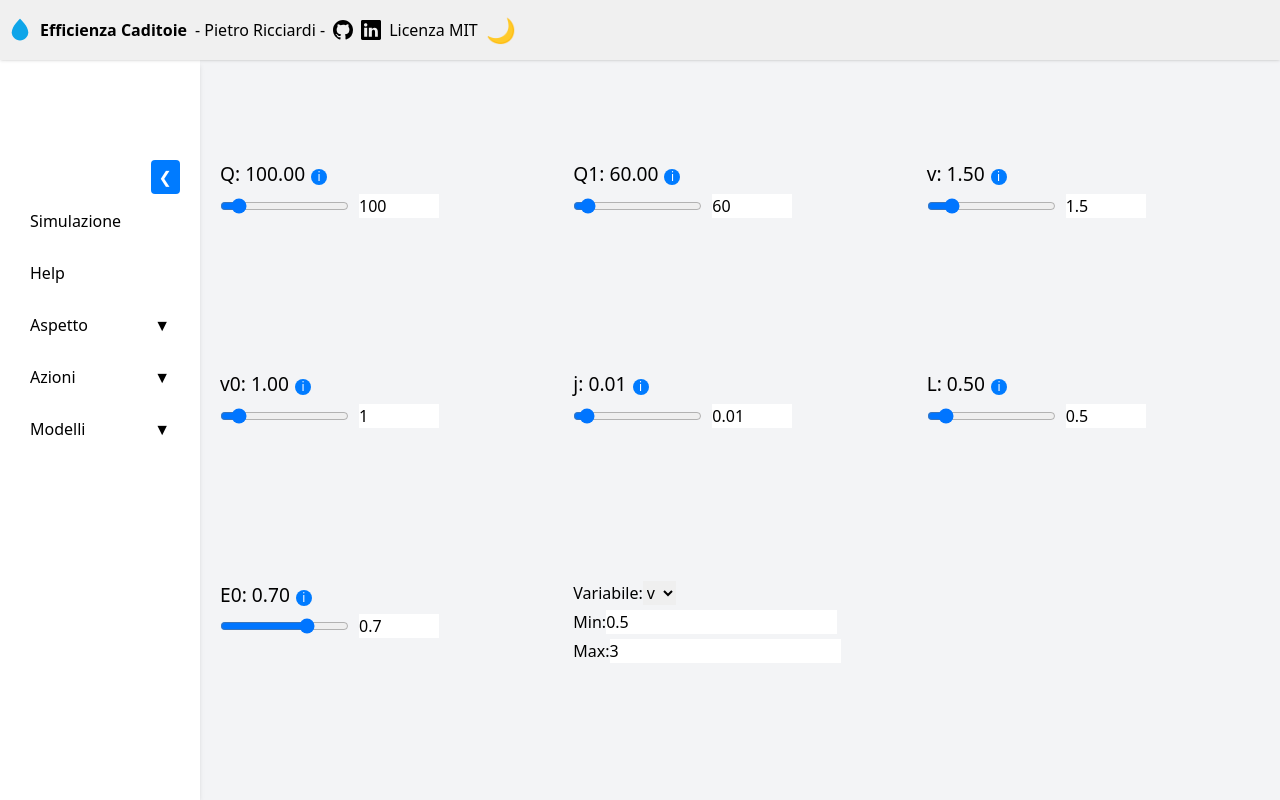
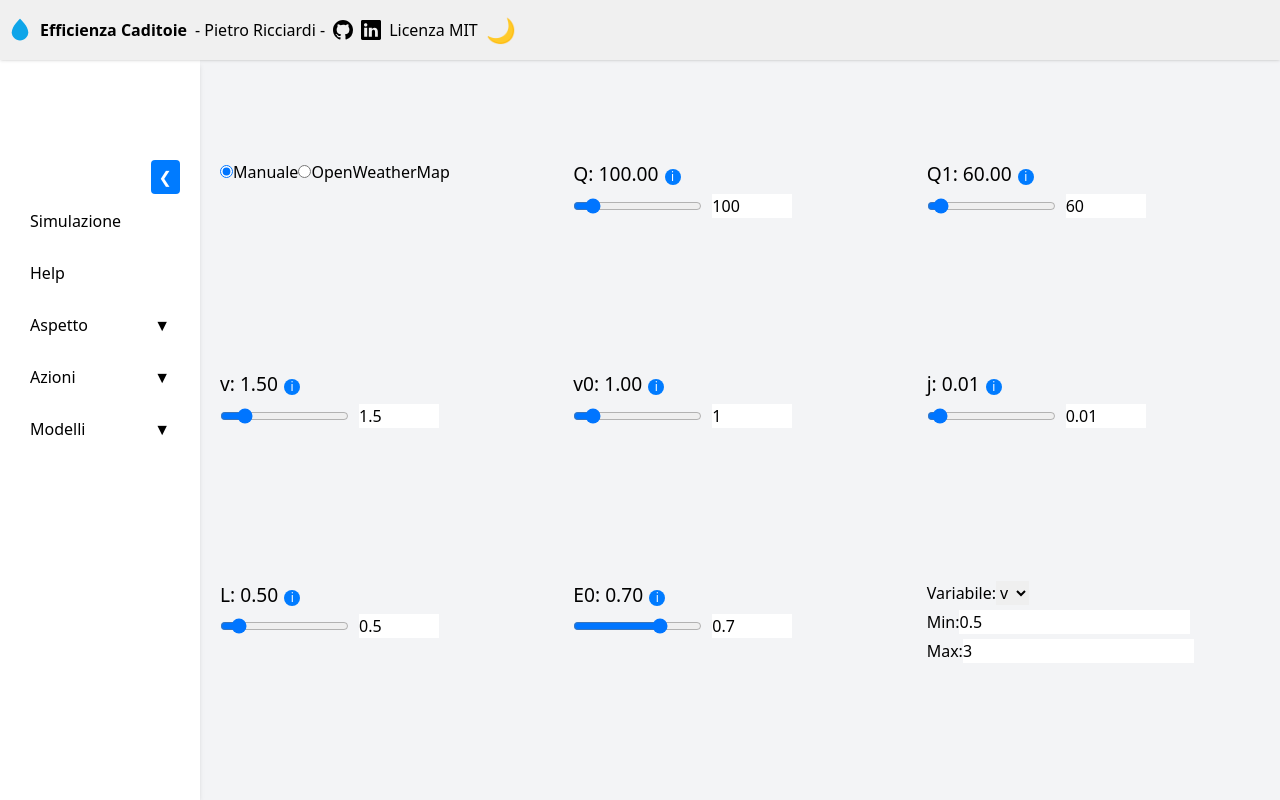
Before and after one commit to Pietro-Ricciardi/Efficienza-Caditoie, a React (Vite) app: page / in a window 1280 px wide. Both pictures are taken after a click on the button "Parametri". Built offline with nearby package versions, Linux system fonts and the light colour scheme.

Commit message:
Add OpenWeatherMap integration

```diff
--- a/src/App.jsx
+++ b/src/App.jsx
@@ -19,6 +19,7 @@ import Toast from "./Toast";
 import ParameterControls from "./components/ParameterControls";
 import Graphs from "./components/Graphs";
 import Sidebar from "./components/Sidebar";
+import { fetchRain } from "./utils/weather";
 
 export default function App() {
   const [params, setParams] = useState({
@@ -70,6 +71,9 @@ export default function App() {
   const [rangeMin, setRangeMin] = useState(0.5);
   const [rangeMax, setRangeMax] = useState(3);
   const [evolutionData, setEvolutionData] = useState([]);
+  const [dataSource, setDataSource] = useState('manual');
+  const [city, setCity] = useState('');
+  const [rain, setRain] = useState(null);
 
   const radarRef = useRef(null);
   const barRef = useRef(null);
@@ -104,6 +108,18 @@ export default function App() {
     window.addEventListener("resize", handleResize);
     return () => window.removeEventListener("resize", handleResize);
   }, []);
+
+  useEffect(() => {
+    if (dataSource === 'openweather' && city) {
+      const key = import.meta.env.VITE_OPENWEATHER_KEY || 'YOUR_API_KEY';
+      fetchRain(city, key)
+        .then((r) => {
+          setRain(r);
+          setParams((p) => ({ ...p, Q: r, Q1: r * 0.6 }));
+        })
+        .catch(() => addToast('Errore caricamento dati meteo'));
+    }
+  }, [dataSource, city, addToast]);
 
 
   const R1 = useMemo(() => calcR1(params.v, params.v0), [params]);
@@ -396,6 +412,11 @@ export default function App() {
             setRangeMin={setRangeMin}
             rangeMax={rangeMax}
             setRangeMax={setRangeMax}
+            dataSource={dataSource}
+            setDataSource={setDataSource}
+            city={city}
+            setCity={setCity}
+            rain={rain}
           />
         )}
         {activePage === 'graphs' && (
--- a/src/components/ParameterControls.jsx
+++ b/src/components/ParameterControls.jsx
@@ -22,9 +22,47 @@ export default function ParameterControls({
   setRangeMin,
   rangeMax,
   setRangeMax,
+  dataSource,
+  setDataSource,
+  city,
+  setCity,
+  rain,
 }) {
   return (
     <>
+      <div className="data-source">
+        <label>
+          <input
+            type="radio"
+            value="manual"
+            checked={dataSource === 'manual'}
+            onChange={() => setDataSource('manual')}
+          />
+          Manuale
+        </label>
+        <label>
+          <input
+            type="radio"
+            value="openweather"
+            checked={dataSource === 'openweather'}
+            onChange={() => setDataSource('openweather')}
+          />
+          OpenWeatherMap
+        </label>
+        {dataSource === 'openweather' && (
+          <div className="weather-input">
+            <input
+              type="text"
+              value={city}
+              onChange={(e) => setCity(e.target.value)}
+              placeholder="Città"
+            />
+            <span>
+              Pioggia: {rain != null ? `${rain.toFixed(2)} mm/h` : 'n/d'}
+            </span>
+          </div>
+        )}
+      </div>
       {Object.entries(params).map(([key, value]) => {
         const min = 0;
         const max =
@@ -119,4 +157,9 @@ ParameterControls.propTypes = {
   setRangeMin: PropTypes.func.isRequired,
   rangeMax: PropTypes.number.isRequired,
   setRangeMax: PropTypes.func.isRequired,
+  dataSource: PropTypes.string.isRequired,
+  setDataSource: PropTypes.func.isRequired,
+  city: PropTypes.string.isRequired,
+  setCity: PropTypes.func.isRequired,
+  rain: PropTypes.number,
 };
--- /dev/null
+++ b/src/utils/weather.js
@@ -0,0 +1,11 @@
+export async function fetchRain(city, apiKey) {
+  const url = `https://api.openweathermap.org/data/2.5/weather?q=${encodeURIComponent(city)}&appid=${apiKey}&units=metric`;
+  const res = await fetch(url);
+  if (!res.ok) {
+    throw new Error('Errore richiesta OpenWeatherMap');
+  }
+  const data = await res.json();
+  // valore pioggia in mm/h, preferisci 1h se disponibile, altrimenti 3h
+  const rain = data.rain?.['1h'] ?? data.rain?.['3h'] ?? 0;
+  return rain;
+}
```
Also changed, not shown: 1 other file (tests, documents, lock files or other folders).
